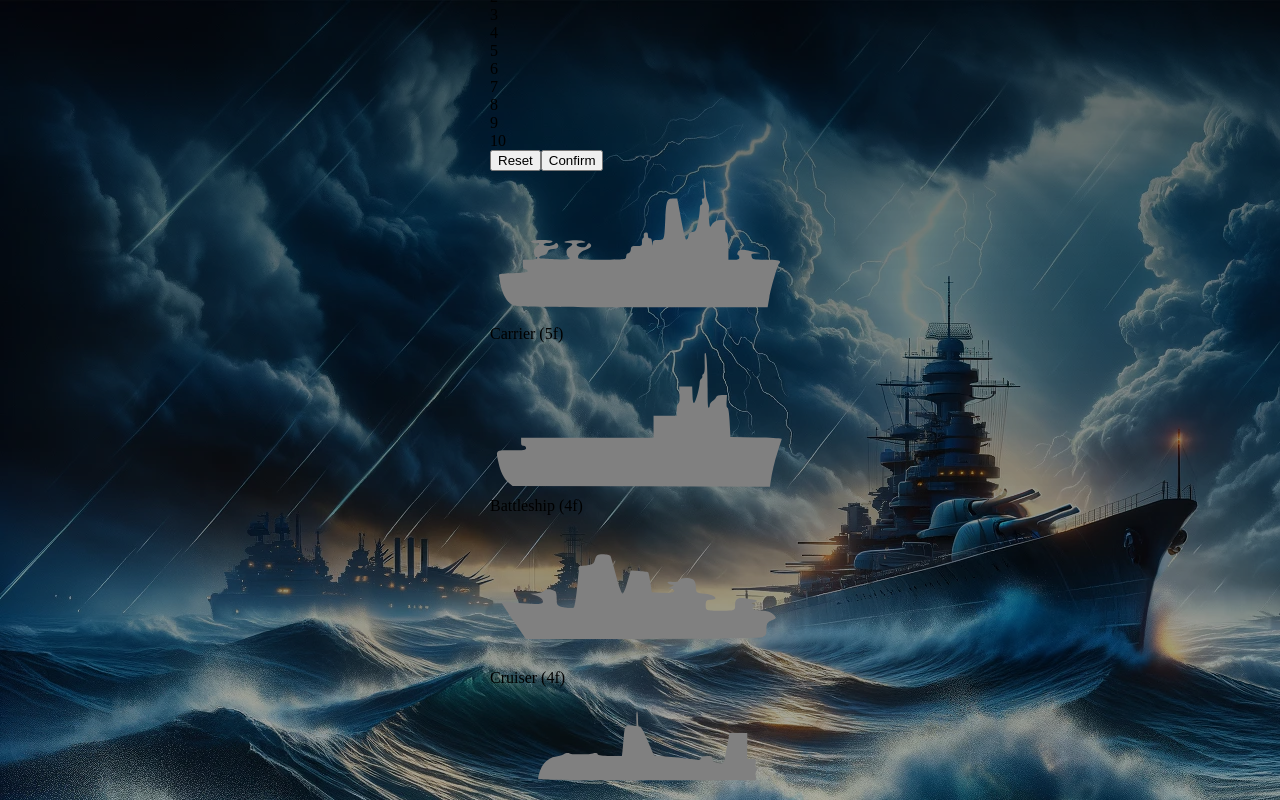
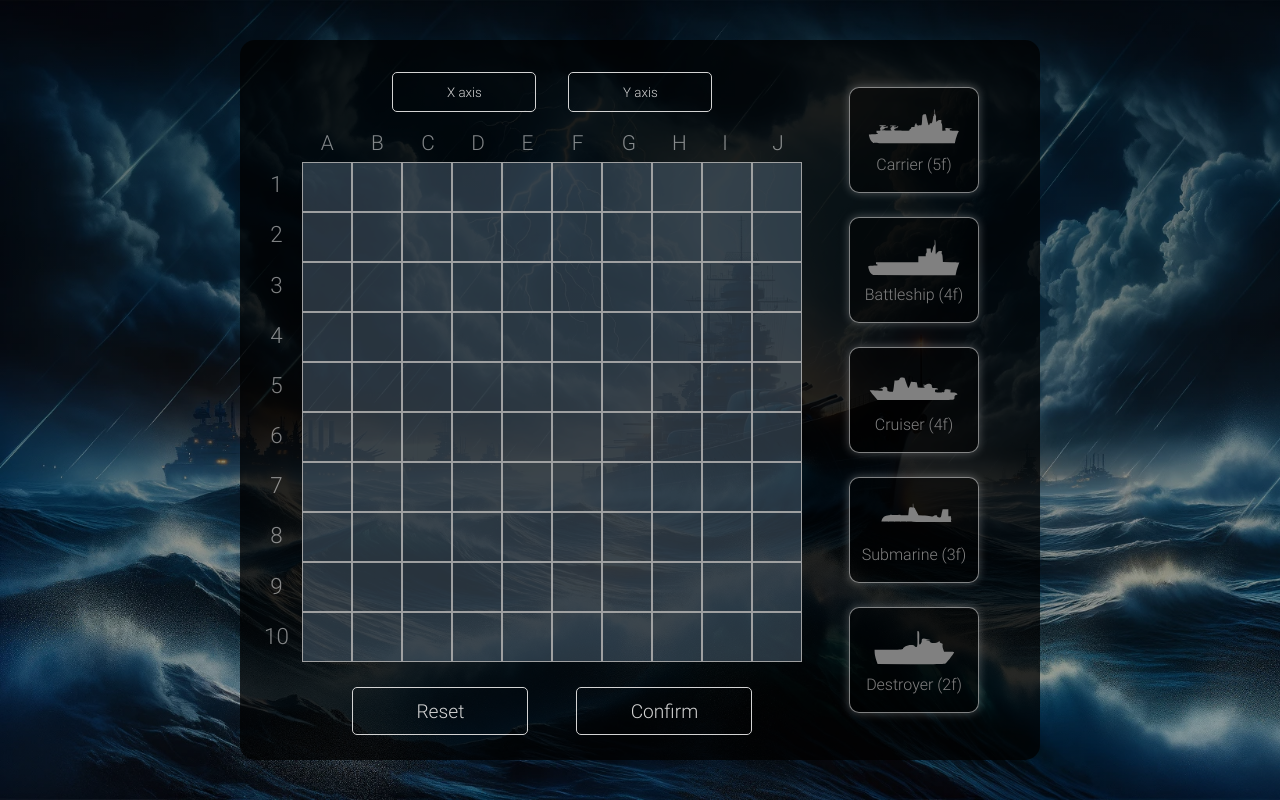
Before and after one commit to hampusbosson/battleship, a website built with webpack: page src/index.html in a window 1280 px wide. Both pictures are taken after a click on the button "ENTER COMBAT". Shown: the top 800 px of the page. Built offline with nearby package versions, Linux system fonts and the light colour scheme.

Commit message:
Style combatSetup page

```diff
--- a/src/style.css
+++ b/src/style.css
@@ -1,6 +1,21 @@
 @font-face {
     font-family: 'bebas';
     src: url('./assets/fonts/Bebas_Neue\,Roboto/Bebas_Neue/BebasNeue-regular.ttf');
+}
+
+@font-face {
+    font-family: 'roboto-light';
+    src: url('./assets/fonts/Bebas_Neue\,Roboto/Roboto/Roboto-Light.ttf');
+}
+
+@font-face {
+    font-family: 'roboto-medium';
+    src: url('./assets/fonts/Bebas_Neue\,Roboto/Roboto/Roboto-Medium.ttf');
+}
+
+@font-face {
+    font-family: 'roboto-regular';
+    src: url('./assets/fonts/Bebas_Neue\,Roboto/Roboto/Roboto-Regular.ttf');
 }
 
 body {
@@ -10,6 +25,9 @@ body {
         rgba(0, 0, 0, 0.598), /* Semi-transparent black */
         rgba(0, 0, 0, 0.321)
     ), url('./assets/images/background.webp');
+    background-size: cover; /* Ensure the image covers the whole element */
+    background-repeat: no-repeat; /* Prevent the image from repeating */
+    font-family: 'roboto-light';
 }
 
 body,
@@ -25,10 +43,12 @@ p {
     align-items: center;
 }
 
+/* pregame page */
+
 .pregame-card {
     height: 25rem;
     width: 35rem;
-    background-color: rgba(0, 0, 0, 0.865);
+    background-color: rgba(0, 0, 0, 0.75);
     color: white;
     display: flex;
     flex-direction: column;
@@ -75,3 +95,174 @@ p {
     border-radius: 10px;
     cursor: pointer;
 }
+
+/* board-setup page */
+
+.setup-container {
+    display: flex;
+    width: 50rem;
+    height: 45rem;
+    min-width: 50rem;
+    background-color: rgba(0, 0, 0, 0.75);
+    border-radius: 15px;
+}
+
+.setup-board {
+    width: 31.25rem;
+    margin-left: 1.5rem;
+
+    display: flex;
+    flex-direction: column;
+    gap: 1.2rem;
+}
+
+.setup-grid-container {
+    display: grid;
+    grid-template-columns: auto 1fr;
+    grid-template-rows: auto 1fr;
+    gap: 0;
+}
+
+.setup-grid {
+    height: 31.25rem; /* Adjusted for 10 squares including borders */
+    width: 31.25rem; /* Adjusted for 10 squares including borders */
+    display: flex;
+    flex-wrap: wrap;
+    grid-column: 2 / span 2; /* Spans from the second to the third column */
+    grid-row: 2; /* Second row */
+}
+
+.letters-container {
+    display: flex;
+    grid-column: 2 / span 1;
+    grid-row: 1;
+    justify-content: space-between;
+    margin: 0 1.2rem 0.4rem;
+    font-size: 1.3rem;
+    color: rgba(255, 255, 255, 0.5)
+}
+
+.letter {
+    width: 10px;
+}
+
+.numbers-container {
+    display: flex;
+    flex-direction: column;
+    grid-column: 1; /* First column */
+    grid-row: 2 / span 1; /* Spans second row */
+    justify-content: space-between;
+    align-items: center;
+    margin-top: 0.6rem;
+    margin-bottom: 1.8rem;
+    margin-right: 0.8rem;
+    font-size: 1.4rem;
+    color: rgba(255, 255, 255, 0.5)
+}
+
+.number {
+    height: 10px;
+}
+
+.grid-square {
+    height: 3rem;
+    width: 3rem;
+    background-color: rgba(88, 110, 128, 0.45);
+    border: 1px solid rgba(170, 170, 170, 0.915);
+}
+
+.grid-square:hover {
+    background-color: rgba(88, 110, 128, 0.794);
+}
+
+.grid-highlight {
+    background-color: rgba(88, 110, 128, 0.794);
+}
+
+.setup-top-btns {
+    width: 100%;
+    display: flex;
+    justify-content: center;
+    gap: 2rem;
+    margin-left: 2.4rem;
+    margin-top: 2rem;
+}
+
+.setup-bottom-btns {
+    width: 100%;
+    display: flex;
+    justify-content: center;
+    gap: 3rem;
+    margin-left: 2.4rem;
+    margin-top: 0.4rem;
+}
+
+.setup-btn {
+    background: none;
+    outline: none;
+    border: 1px solid lightgray;
+    color: lightgray;
+    margin: 0;
+    border-radius: 5px;
+    height: 2.5rem;
+    width: 9rem;
+    font-family: 'roboto-light';
+}
+
+#reset-btn, #confirm-btn {
+    height: 3rem;
+    width: 11rem;
+    font-size: 1.2rem;
+}
+
+.setup-btn:hover, .ship-box:hover {
+    transform: scale(1.03);
+    cursor: pointer;
+}
+
+.fleet-container {
+    width: 100%;
+    display: flex;
+    flex-direction: column;
+    gap: 1.5rem;
+    align-items: center;
+    justify-content: center;
+    color: lightgray;
+    margin-left: 1.5rem;
+}
+
+.ship-box {
+    box-shadow: 0 0 10px rgba(255, 255, 255, 0.277);
+    display: flex;
+    flex-direction: column;
+    justify-content: center;
+    align-items: center;
+    gap: 0.5rem;
+    height: 6.5rem;
+    width: 8rem;
+    border: 1px solid rgba(255, 255, 255, 0.501);
+    border-radius: 10px;
+    background-color: rgba(0, 0, 0, 0.5);
+}
+
+.ship-box-highlight {
+    border: 1px solid white;
+    box-shadow: 0 0 10px rgba(255, 255, 255, 0.735);
+    background-color: black;
+    height: 6.7rem;
+    width: 8.2rem;
+}
+
+.ship-icon {
+    width: 6rem;
+    height: 2.5rem;
+
+}
+
+.ship-text {
+    color: gray;
+}
+
+.ship-text-highlight {
+    color: white;
+}
```
